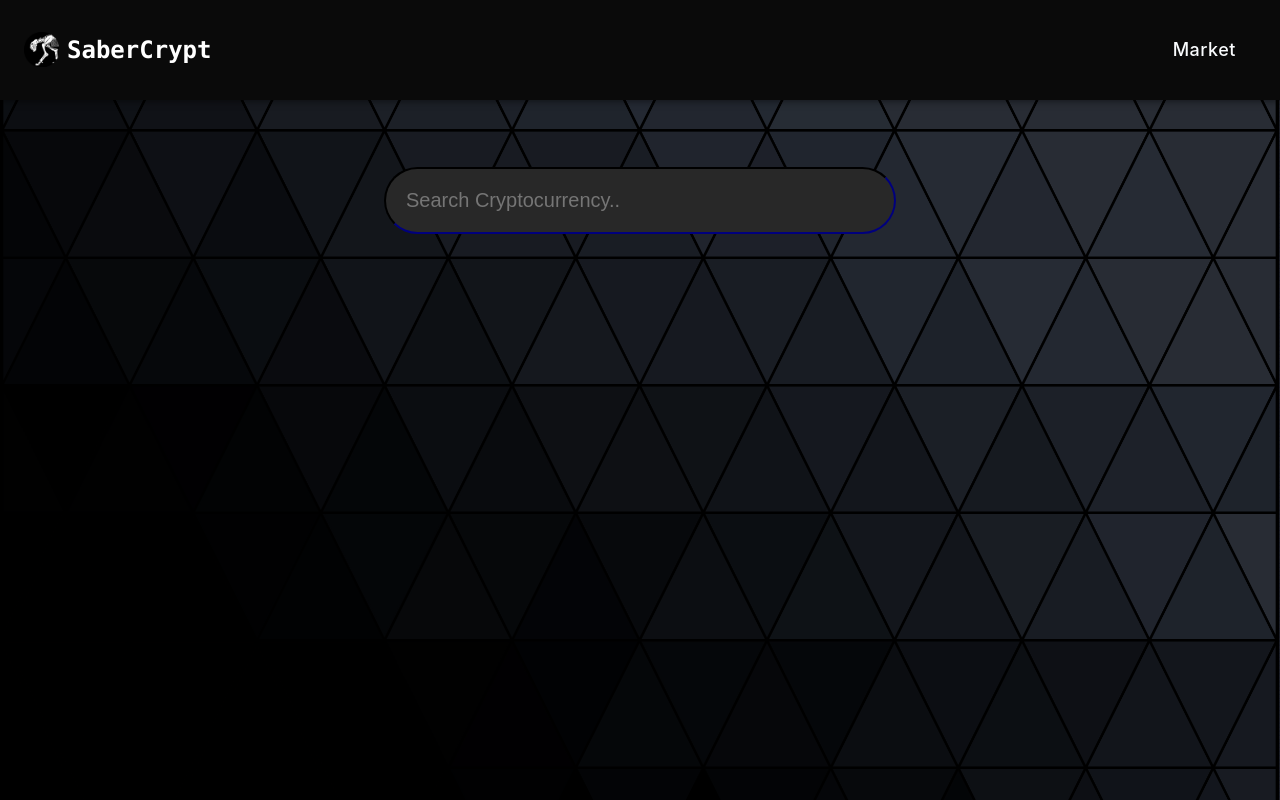
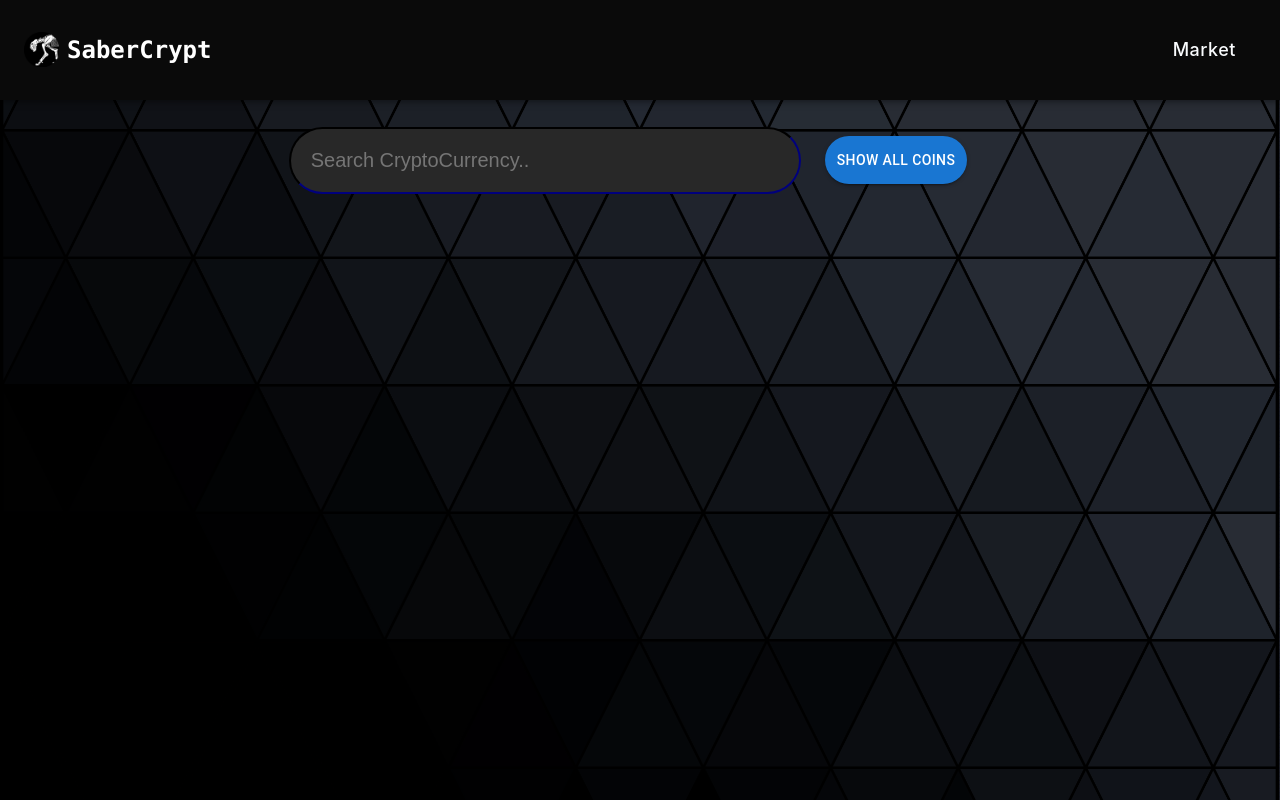
Before and after one commit to AdnanRashied/crypto-dawn, a React (Create React App) app in the folder sabercrypt/: page /market in a window 1280 px wide. Built offline with nearby package versions, Linux system fonts and the light colour scheme.

Commit message:
market update

```diff
--- a/sabercrypt/src/components/cards/cryptoCurrencyCard.component.tsx
+++ b/sabercrypt/src/components/cards/cryptoCurrencyCard.component.tsx
@@ -4,8 +4,9 @@ import Paper from '@mui/material/Paper';
 import { styled } from '@mui/material/styles';
 import  CryptoList  from "../../interface/JSON/cryptoList.json";
 import './cryptoCurrencyCard.styles.css';
+import React from "react";
 
-const Item = styled(Paper)(({ theme }) =>  ({
+const Item = styled(Paper)(({ theme })  =>  ({
     backgroundColor: theme.palette.mode === 'dark' ? '#1A2027' : '#190061',
     borderRadius: 12,
     textAlign: 'left',
@@ -37,7 +38,7 @@ export const CryptoCurrencyCard = ( props: { input: string; } ) => {
     const searchIndex = props.input;
     const searchTiles = CryptoList.filter((element) => {
         if (searchIndex === ''){
-            return;
+            return null;
         }
         else {
             return element.title.toLowerCase().includes(props.input)  ||
@@ -53,7 +54,7 @@ export const CryptoCurrencyCard = ( props: { input: string; } ) => {
                           <Paper
                               sx={{
                                   height: 390,
-                                  width: 280,
+                                  width: 290,
                                   background: "rgba(40,40,40,0.65)",
                                   borderColor: "#FFFFFF",
                                   borderRadius: 3,
@@ -80,9 +81,9 @@ export const CryptoCurrencyCard = ( props: { input: string; } ) => {
                                             </figcaption>
                                     </div>
                                         <div className="item-block-right">
-                                            <a className="price">
+                                            <p className="price">
                                                 $20,000
-                                            </a>
+                                            </p>
                                         </div>
                                 </div>
                             </Item>
--- a/sabercrypt/src/pages/market/market.component.tsx
+++ b/sabercrypt/src/pages/market/market.component.tsx
@@ -1,5 +1,7 @@
 import React, { useState } from 'react';
+import Button from "@mui/material/Button";
 import { CryptoCurrencyCard } from '../../components/cards/cryptoCurrencyCard.component';
+
 import './market.styles.css'
 
 export default function Market() {
@@ -15,13 +17,23 @@ export default function Market() {
                         type="search"
                         className="search-bar"
                         onChange={inputHandler}
-                placeholder="Search Cryptocurrency.."
+                        placeholder="Search CryptoCurrency.."
                     />
+                <div>
+                    <Button variant="contained"
+                            sx={{
+                                padding:1.5,
+                                borderRadius:10,
+                                margin:3
+                            }}>
+                        Show all coins
+                    </Button>
                 </div>
-        <div className="x">
+            </div>
+
+            <div className="cards">
                 <CryptoCurrencyCard input={inputText}/>
             </div>
         </>
-
     );
 }
--- a/sabercrypt/src/pages/market/market.styles.css
+++ b/sabercrypt/src/pages/market/market.styles.css
@@ -1,6 +1,6 @@
 .search-field {
     display: flex;
-    min-height: 50vh;
+    min-height: 40vh;
     align-items: center;
     justify-content: center;
 }
@@ -14,3 +14,8 @@
     font-size: 20px;
     border-radius: 40px;
 }
+
+.cards {
+    display: flex;
+
+}
```
Lines whose indentation alone changed are shown as unchanged.
